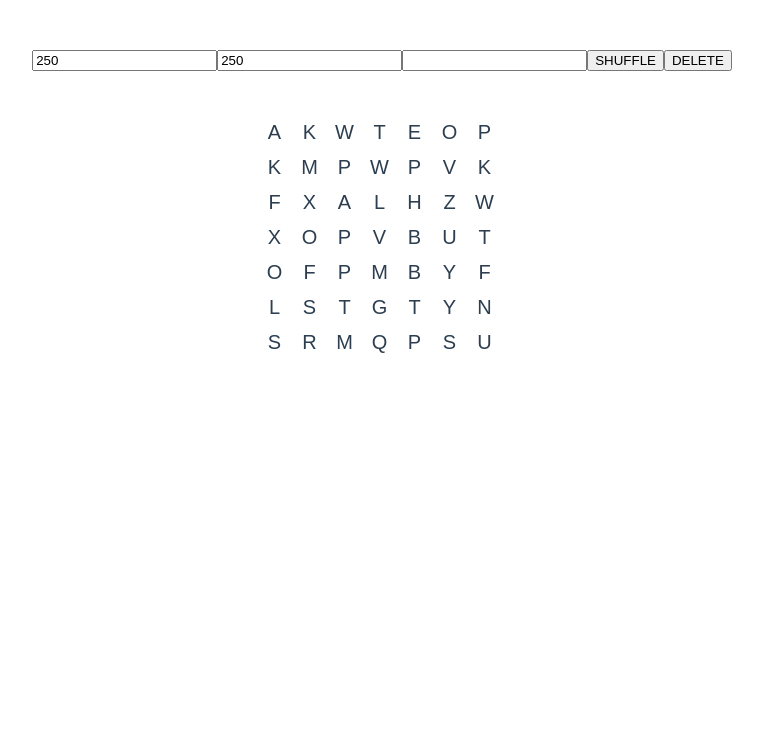
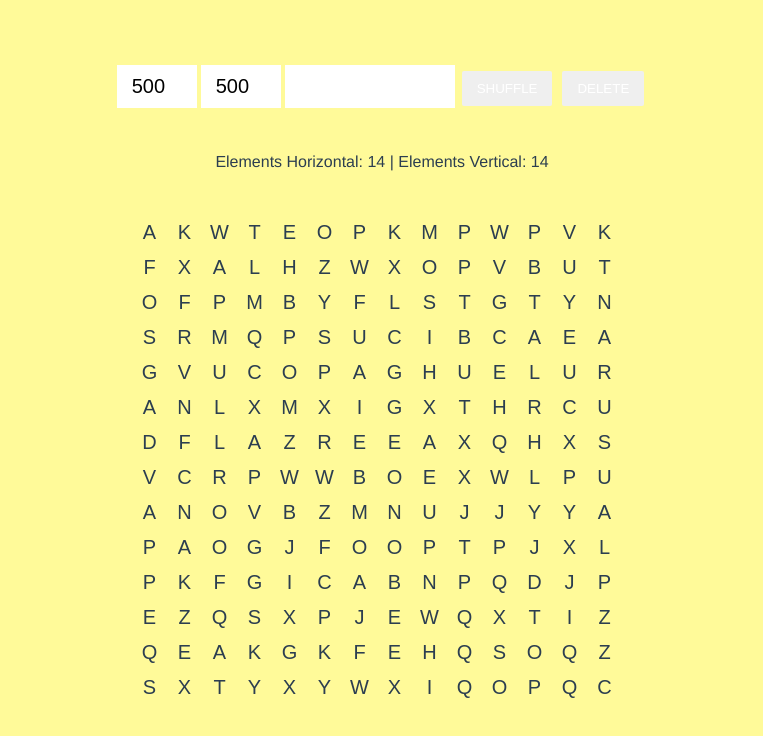
Before and after one commit to bparticle/words, a Vue app: page / in a window 1280 px wide. Shown: the top 736 px of the page, without its empty margins (258-1021 px from the left). Built offline with nearby package versions, Linux system fonts and the light colour scheme.

Commit message:
update styles, add list of words, check if word exists

```diff
--- a/src/App.vue
+++ b/src/App.vue
@@ -8,6 +8,7 @@
 body {
   margin: 0;
   padding: 0;
+  background-color: #fffa99;
 }
 #app {
   font-family: "Avenir", Helvetica, Arial, sans-serif;
@@ -15,7 +16,8 @@ body {
   -moz-osx-font-smoothing: grayscale;
   text-align: center;
   color: #2c3e50;
-  margin-top: 50px;
+  max-width: 600px;
+  margin: 50px auto;
 }
 #nav {
   padding: 30px;
--- a/src/components/Character.vue
+++ b/src/components/Character.vue
@@ -79,5 +79,14 @@ export default {
       transition-delay: #{$i / 20}s;
     }
   }
+
+  &--nonrnd {
+    cursor: pointer;
+
+    &:hover {
+      color: #fff;
+      background-color: beige;
+    }
+  }
 }
 </style>
--- a/src/components/Grid.vue
+++ b/src/components/Grid.vue
@@ -1,25 +1,54 @@
 <template>
-  <div class="grid-wrapper">
+  <div class="grid">
     <input
+      class="grid__input grid__input--sizeW"
       @keyup.enter="setSize"
       type="text"
       name="width"
       v-model="size.width"
     />
     <input
+      class="grid__input grid__input--sizeH"
       @keyup.enter="setSize"
       type="text"
       name="height"
       v-model="size.height"
     />
-    <input @keyup.enter="hideWord" type="text" name="height" v-model="word" />
-    <button @click="setSize" type="button" name="button">SHUFFLE</button>
-    <button @click="deleteGrid" type="button" name="button">DELETE</button>
-    <div class="grid-wrapper__word">
-      {{ word }}
-    </div>
-    <div class="grid" :class="gridSize" :style="gridStyle" :key="gridKey">
-      <transition-group name="list-complete" tag="div" mode="out-in">
+    <input
+      @keyup.enter="hideWord()"
+      class="grid__input grid__input--word"
+      type="text"
+      name="height"
+      v-model="word"
+    />
+    <button
+      @click="setSize"
+      class="grid__button grid__button--set"
+      type="button"
+      name="button"
+    >
+      SHUFFLE
+    </button>
+    <button
+      @click="deleteGrid"
+      class="grid__button grid__button--clear"
+      type="button"
+      name="button"
+    >
+      DELETE
+    </button>
+    <transition-group name="list-complete" tag="p" class="grid__words">
+      <span
+        v-for="item in hiddenWords"
+        v-bind:key="item.index"
+        class="list-complete-item grid__word"
+      >
+        {{ item.word }}
+      </span>
+    </transition-group>
+    Elements Horizontal: {{ ElementsH }} | Elements Vertical: {{ ElementsV }}
+    <div class="grid__grid" :class="gridSize" :style="gridStyle" :key="gridKey">
+      <transition-group name="list-complete" tag="div">
         <Character
           v-for="gridObject in gridObjects"
           :key="gridObject.rnd"
@@ -46,17 +75,20 @@ export default {
   data() {
     return {
       gridStyle: {
-        width: 250,
-        height: 250
+        width: 500,
+        height: 500
       },
       size: {
-        width: 250,
-        height: 250
+        width: 500,
+        height: 500
       },
       gridKey: 0
     };
   },
   computed: {
+    hiddenWords() {
+      return this.$store.getters.getHiddenWords;
+    },
     gridObjects() {
       return this.$store.getters.getGridObjects;
     },
@@ -89,6 +121,9 @@ export default {
   },
   methods: {
     hideWord() {
+      // First check if the word has been entered in the grid
+      this.$store.dispatch("checkIfWordExists", this.word).then(exists => {
+        if (!exists) {
           const alg = [0, 1, 2];
           switch (alg[Math.floor(Math.random() * alg.length)]) {
             case 0:
@@ -101,6 +136,9 @@ export default {
               this.hideWordD();
               break;
           }
+          this.$store.commit("addHiddenWord", this.word);
+        }
+      });
     },
     hideWordH() {
       const getAvailable = new Promise(resolve => {
@@ -111,9 +149,9 @@ export default {
             this.$store.state.columns + 1 - this.$store.state.word.length
           ) {
             availablePlaces.push(this.$store.state.gridObjects.indexOf(item));
+            resolve(availablePlaces);
           }
         });
-        resolve(availablePlaces);
       });
       getAvailable.then(result => {
         var startPos = result[Math.floor(Math.random() * result.length)];
@@ -129,13 +167,11 @@ export default {
               row: x,
               column: y,
               rnd:
-                Math.floor(100000 + Math.random() * 900000 + x * y) +
-                "-" +
-                x +
-                y,
+                Math.floor(10000 + Math.random() * 90000 + x * y) + "-" + x + y,
               isRandom: false,
               character: this.$store.state.word[i],
               classes: [
+                "character--nonrnd",
                 "character--delay" + Math.floor(Math.random() * 10),
                 this.elementSize,
                 "col-" + y,
@@ -156,9 +192,9 @@ export default {
             this.$store.state.rows + 1 - this.$store.state.word.length
           ) {
             availablePlaces.push(this.$store.state.gridObjects.indexOf(item));
+            resolve(availablePlaces);
           }
         });
-        resolve(availablePlaces);
       });
       getAvailable.then(result => {
         var startPos = result[Math.floor(Math.random() * result.length)];
@@ -180,13 +216,11 @@ export default {
               row: x,
               column: y,
               rnd:
-                Math.floor(100000 + Math.random() * 900000 + x * y) +
-                "-" +
-                x +
-                y,
+                Math.floor(10000 + Math.random() * 90000 + x * y) + "-" + x + y,
               isRandom: false,
               character: this.$store.state.word[i],
               classes: [
+                "character--nonrnd",
                 "character--delay" + Math.floor(Math.random() * 10),
                 this.elementSize,
                 "col-" + y,
@@ -209,9 +243,9 @@ export default {
               this.$store.state.columns + 1 - this.$store.state.word.length
           ) {
             availablePlaces.push(this.$store.state.gridObjects.indexOf(item));
+            resolve(availablePlaces);
           }
         });
-        resolve(availablePlaces);
       });
       getAvailable.then(result => {
         var startPos = result[Math.floor(Math.random() * result.length)];
@@ -234,13 +268,11 @@ export default {
               row: x,
               column: y,
               rnd:
-                Math.floor(100000 + Math.random() * 900000 + x * y) +
-                "-" +
-                x +
-                y,
+                Math.floor(10000 + Math.random() * 90000 + x * y) + "-" + x + y,
               isRandom: false,
               character: this.$store.state.word[i],
               classes: [
+                "character--nonrnd",
                 "character--delay" + Math.floor(Math.random() * 10),
                 this.elementSize,
                 "col-" + y,
@@ -282,7 +314,7 @@ export default {
             elementId: i + "-" + j,
             row: i,
             rnd:
-              Math.floor(100000 + Math.random() * 900000 + i * j) + "-" + i + j,
+              Math.floor(10000 + Math.random() * 90000 + i * j) + "-" + i + j,
             column: j,
             isRandom: true,
             character: "",
@@ -306,18 +338,53 @@ export default {
 
 <style scoped lang="scss">
 .grid {
+  &__grid {
     position: relative;
-  &-wrapper {
+    margin: 50px auto;
+    transition: all 0.5s;
+  }
+
+  &__words {
+    overflow: hidden;
+    margin: 15px auto;
+  }
+
   &__word {
-      margin: 20px;
+    margin: 5px;
+    padding: 5px;
+    background-color: lightyellow;
+    min-width: 160px;
     font-family: paytone-one, sans-serif;
     text-transform: uppercase;
+    font-size: 15px;
+    float: left;
+    list-style-type: none;
+    transition: all 1s;
+    display: inline-block;
+    margin-right: 10px;
+  }
+
+  &__input {
+    width: 50px;
+    outline: 0;
+    border: 0;
+    padding: 10px 15px;
     font-size: 20px;
+    margin: 15px 2px;
+    &--word {
+      display: inline-block;
+      min-width: 140px;
     }
   }
 
-  margin: 50px auto;
-  transition: all 0.5s;
+  &__button {
+    outline: 0;
+    border: 0;
+    padding: 10px 15px;
+    border-radius: 2px;
+    color: #fff;
+    margin: 0 5px;
+  }
 }
 
 .list-complete-enter,
--- a/src/store/actions.js
+++ b/src/store/actions.js
@@ -8,5 +8,15 @@ export default {
       commit("setColumns");
       resolve();
     });
+  },
+  checkIfWordExists({ state }, word) {
+    // Check if word exists and return Promise with boolean value
+    return new Promise(resolve => {
+      resolve(
+        state.hiddenWords.some(hiddenWord => {
+          return word === hiddenWord.word;
+        })
+      );
+    });
   }
 };
--- a/src/store/getters.js
+++ b/src/store/getters.js
@@ -10,5 +10,8 @@ export default {
   },
   getGridObjects: state => {
     return state.gridObjects;
+  },
+  getHiddenWords: state => {
+    return state.hiddenWords;
   }
 };
--- a/src/store/mutations.js
+++ b/src/store/mutations.js
@@ -24,5 +24,11 @@ export default {
   },
   deleteGrid(state) {
     state.gridObjects = [];
+  },
+  addHiddenWord(state, word) {
+    state.hiddenWords.push({
+      index: state.hiddenWords.length + 1,
+      word: word
+    });
   }
 };
--- a/src/store/state.js
+++ b/src/store/state.js
@@ -1,6 +1,7 @@
 export default {
   allCharacters: "ABCDEFGHIJKLMNOPQRSTUVWXYZ",
   gridObjects: [],
+  hiddenWords: [],
   word: "",
   elementSize: 35,
   viewportHeight: 0,
```
Lines whose indentation alone changed are shown as unchanged.
